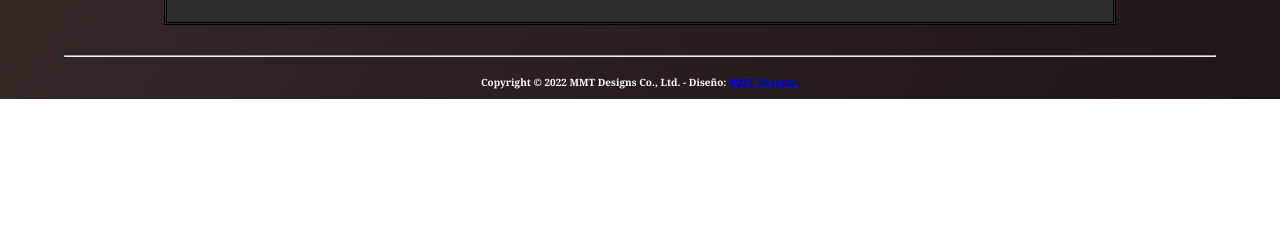
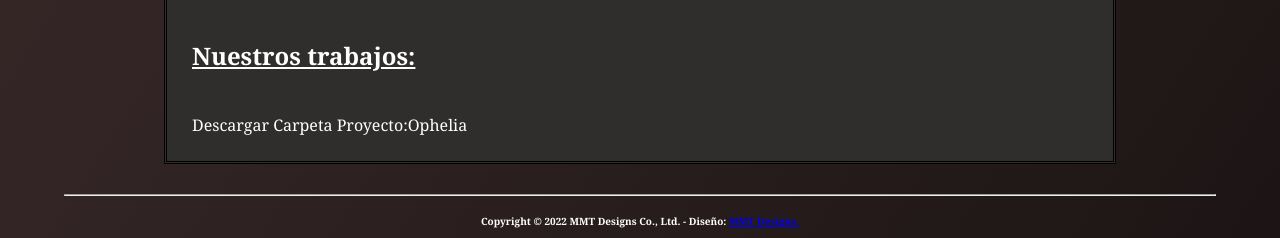
Before and after one commit to NoMePidasNombre/MMT-Designs, a plain HTML site: page index.html in a window 1280 px wide. Shown: the part 798-1036 px from the top of the page. Before the commit the page ends 897 px from the top, so only its background shows below. Drawn offline with nearby package versions, Linux system fonts and the light colour scheme.

Commit message:
Añadi estos cambios

```diff
--- a/index.html
+++ b/index.html
@@ -37,7 +37,10 @@
 
 
     <iframe src="https://www.google.com/maps/embed?pb=!1m18!1m12!1m3!1d14161.515144873778!2d-58.987750568853784!3d-27.45746452633513!2m3!1f0!2f0!3f0!3m2!1i1024!2i768!4f13.1!3m3!1m2!1s0x94450cef8ff62d0f%3A0x1ced3ed6d65eed1d!2zRS5FLlQuIE7CsDI0ICJTaW3Ds24gZGUgSXJpb25kbyI!5e0!3m2!1ses!2sar!4v1655585083860!5m2!1ses!2sar" allowfullscreen="" id="map" loading="lazy" referrerpolicy="no-referrer-when-downgrade" width="100%" height="330px" frameborder="0" style="border:0" allowfullscreen></iframe>
-
+    <br>
+    <h2>Nuestros trabajos:</h2>
+    <br>
+    <a class="link-carpeta" href="./files/Carpeta Proyecto MMT-Ophelia.docx" download>Descargar Carpeta Proyecto:Ophelia</a>
 
 </section>
 
@@ -47,7 +50,7 @@
 <footer class="footers">
     <p class="footer-text">Copyright &copy; 2022 MMT Designs Co., Ltd.
 
-        - Diseño: <a rel="nofollow noopener" href="#" target="_blank">MMT Designs.</a></p>
+        - Diseño: <a rel="nofollow noopener" href="#">MMT Designs.</a></p>
 </footer>
 
 
--- a/style.css
+++ b/style.css
@@ -1,3 +1,7 @@
+html {
+    scroll-behavior: smooth;
+}
+
 body {
     margin: 0;
     padding: 0;
@@ -74,3 +78,8 @@ footer {
   display: flex;
 
 }
+
+.link-carpeta {
+    text-decoration: none;
+    color: white;
+}
```
Also changed, not shown: 1 other file.
